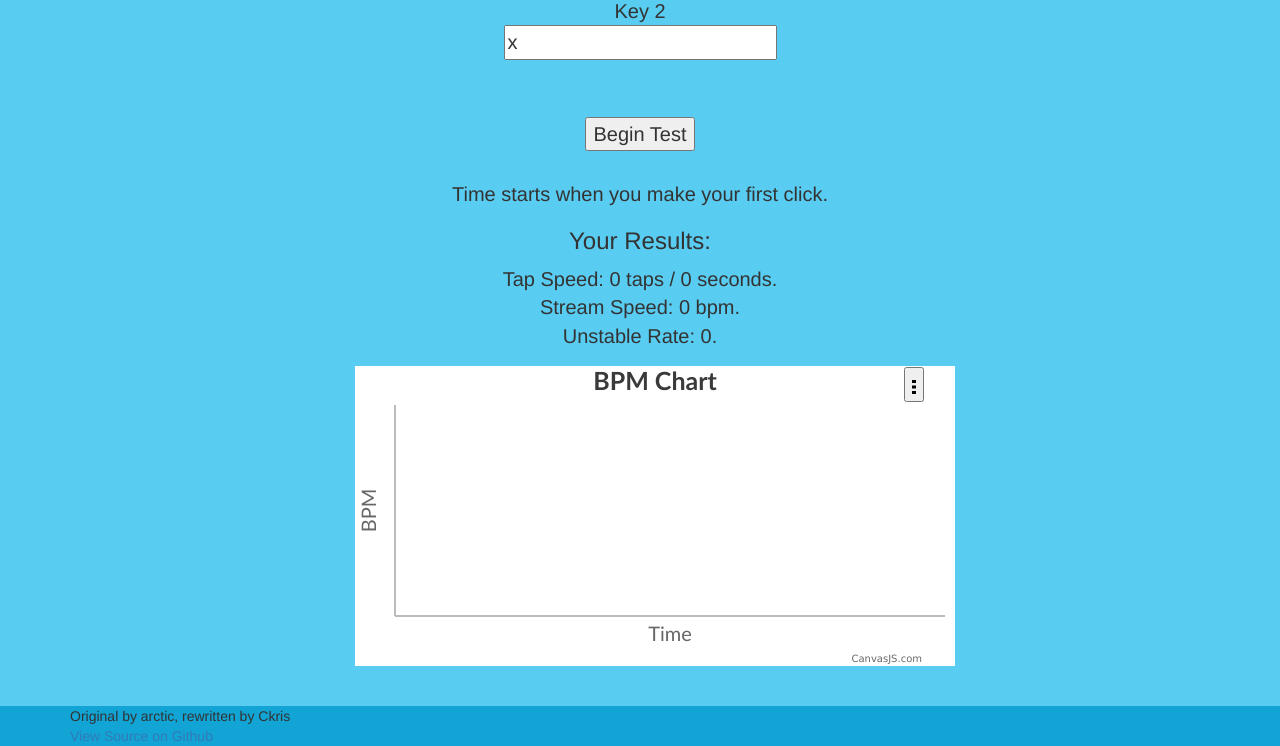
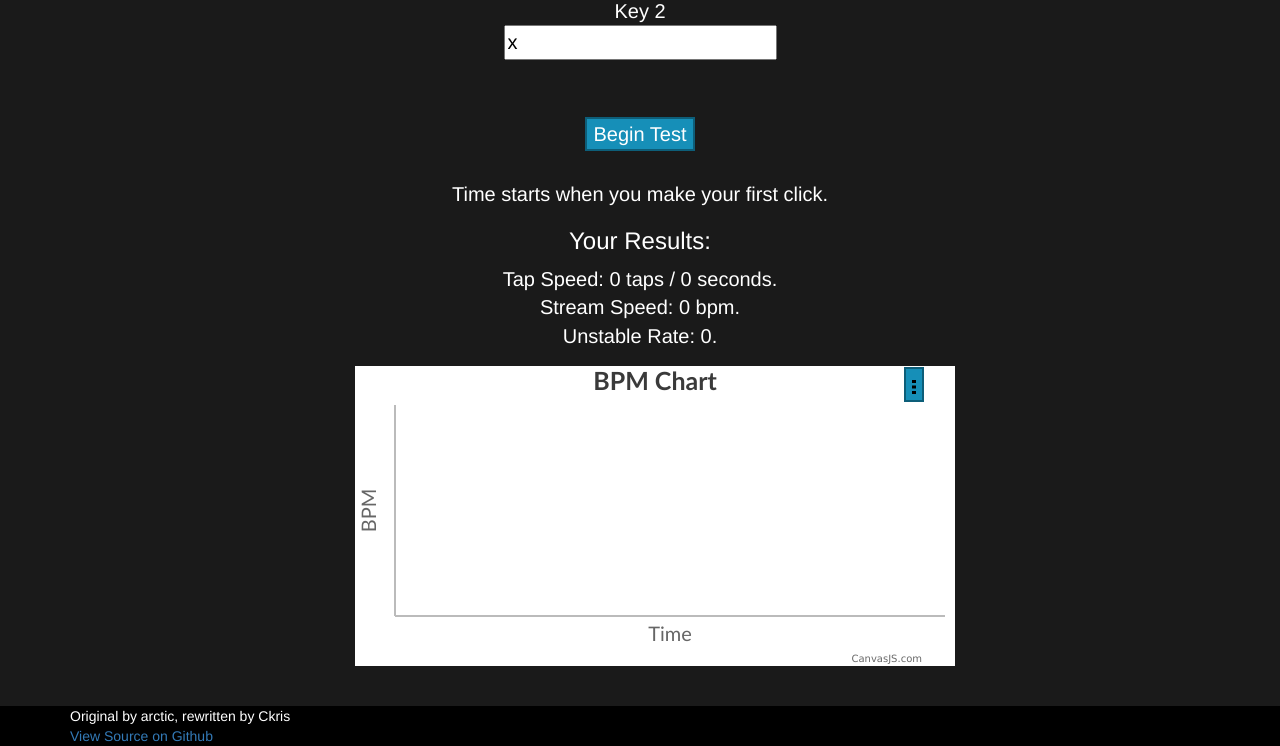
Before and after one commit to nickelyn/stream, a plain HTML site: page index.html in a window 1280 px wide. Shown: the part 365-1111 px from the top of the page. Drawn offline with nearby package versions, Linux system fonts and the light colour scheme.

Commit message:
update bad css to worse css

```diff
--- a/index.html
+++ b/index.html
@@ -17,9 +17,6 @@
       <script src="https://oss.maxcdn.com/respond/1.4.2/respond.min.js"></script>
     <![endif]-->
   <style>
-    body {
-      background: #59CCF2 !important;
-    }
 
     html {
       position: relative;
@@ -27,8 +24,21 @@
     }
 
     body {
+      background-color: #1a1a1a !important;
+      color: white !important;
+
       /* Margin bottom by footer height */
       margin-bottom: 80px;
+    }
+
+    button {
+      background-color: #168fb8 !important;
+      border-color:#0d5e79;
+      border-style:solid;
+    }
+
+    input {
+      color:black !important;
     }
 
     .footer {
@@ -38,7 +48,7 @@
       margin-top: 20px;
       /* Set the fixed height of the footer here */
       height: 40px;
-      background-color: #11a4d4;
+      background-color: #000000;
     }
   </style>
 </head>
--- a/main.js
+++ b/main.js
@@ -183,7 +183,7 @@ $(document).keyup(function (event) {
 				target.appendChild(wrapKey(key1, "red"));
 			}
 			if (event.key == key2) {
-				target.appendChild(wrapKey(key2, "black"));
+				target.appendChild(wrapKey(key2, "white"));
 			}
 
 			switch (beginTime) {
--- a/style.css
+++ b/style.css
@@ -1,8 +1,8 @@
 body
 {
-    background-color: #59CCF2;
+    background-color: #1a1a1a !important;
     font-family: 'Open Sans', sans-serif;
-
+    color: white !important;
 }
 #ui
 {
@@ -10,7 +10,7 @@ body
 }
 button
 {
-    background-color: #20BDF1;
+    background-color: #20BDF1 !important;
     font-family: 'Open Sans', sans-serif;
     cursor: poiner;
     border:none;
@@ -27,6 +27,7 @@ button:hover {
 }
 input
 {
+    color:black !important;
     min-width:0;
     text-align: center;
 }
@@ -34,8 +35,3 @@ footer
 {
     text-align: right;
 }
-
-[contenteditable] {
-    border: 1px solid gray;
-    background-color: white !important;
-}
```
